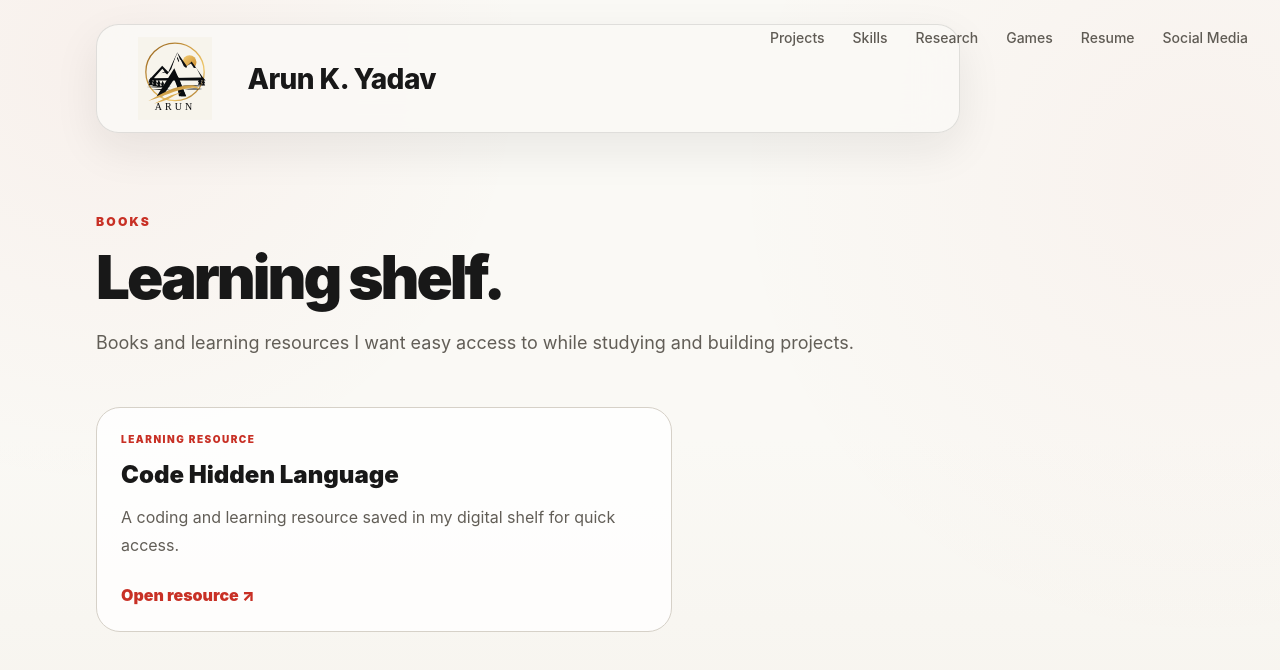
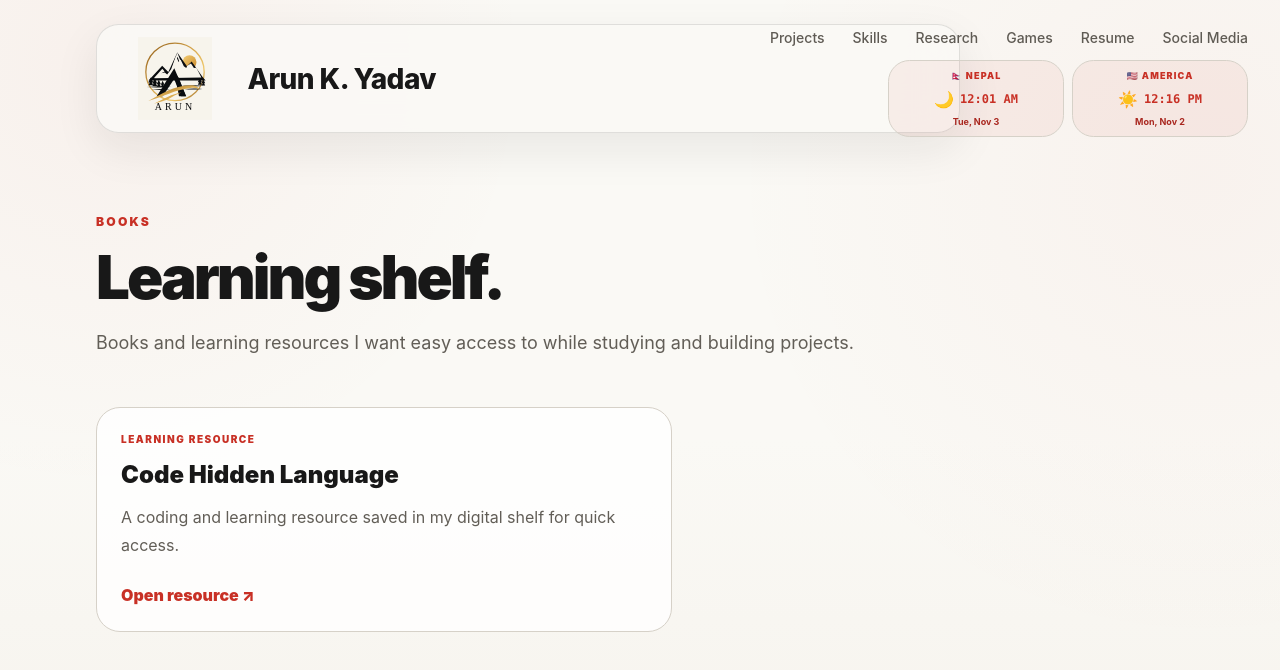
Before and after one commit to arunyadav-214/learning-website, a Next.js app: page /books in a window 1280 px wide. Shown: the top 670 px of the page. Built offline with nearby package versions, Linux system fonts and the light colour scheme.

Commit message:
Place Nepal and America clocks below navigation

```diff
--- a/app/PortfolioNav.tsx
+++ b/app/PortfolioNav.tsx
@@ -1,3 +1,5 @@
+import HomeClocks from "./HomeClocks";
+
 const desktopLinks = [
   ["Projects", "/projects"],
   ["Skills", "/skills"],
@@ -25,10 +27,8 @@ const mobileLinks = [
 export default function PortfolioNav() {
   return (
     <>
-      <nav
-        className="fixed right-8 top-7 z-[100] hidden items-center gap-7 lg:flex"
-        aria-label="Portfolio navigation"
-      >
+      <div className="fixed right-8 top-7 z-[100] hidden w-[620px] lg:block">
+        <nav className="flex items-center justify-end gap-7" aria-label="Portfolio navigation">
           {desktopLinks.map(([label, href]) => (
             <a
               key={href}
@@ -39,13 +39,18 @@ export default function PortfolioNav() {
             </a>
           ))}
         </nav>
+        <div className="ml-auto mt-3 w-[360px]">
+          <HomeClocks />
+        </div>
+      </div>
 
       <details className="fixed right-4 top-4 z-[100] lg:hidden">
         <summary className="cursor-pointer list-none rounded-xl border border-black/15 bg-[#faf9f5] px-4 py-3 font-black text-[#181818] shadow-lg">
           Menu
         </summary>
+        <div className="mt-2 w-64">
           <nav
-          className="mt-2 max-h-[78vh] w-56 overflow-y-auto rounded-2xl border border-black/10 bg-[#faf9f5] p-2 shadow-2xl"
+            className="max-h-[62vh] overflow-y-auto rounded-2xl border border-black/10 bg-[#faf9f5] p-2 shadow-2xl"
             aria-label="Mobile portfolio pages"
           >
             {mobileLinks.map(([label, href]) => (
@@ -58,6 +63,10 @@ export default function PortfolioNav() {
               </a>
             ))}
           </nav>
+          <div className="mt-2 rounded-2xl border border-black/10 bg-[#faf9f5] p-2 shadow-lg">
+            <HomeClocks />
+          </div>
+        </div>
       </details>
     </>
   );
```
Lines whose indentation alone changed are shown as unchanged.
